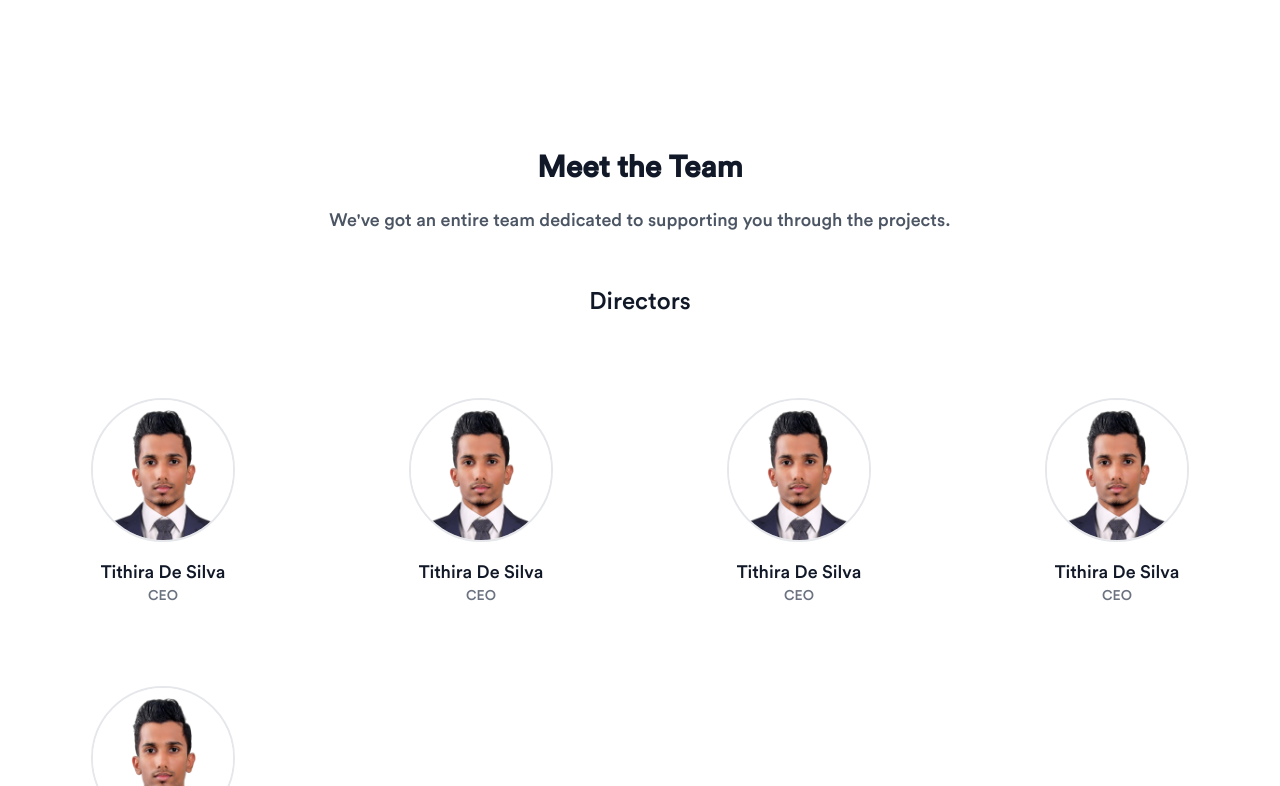
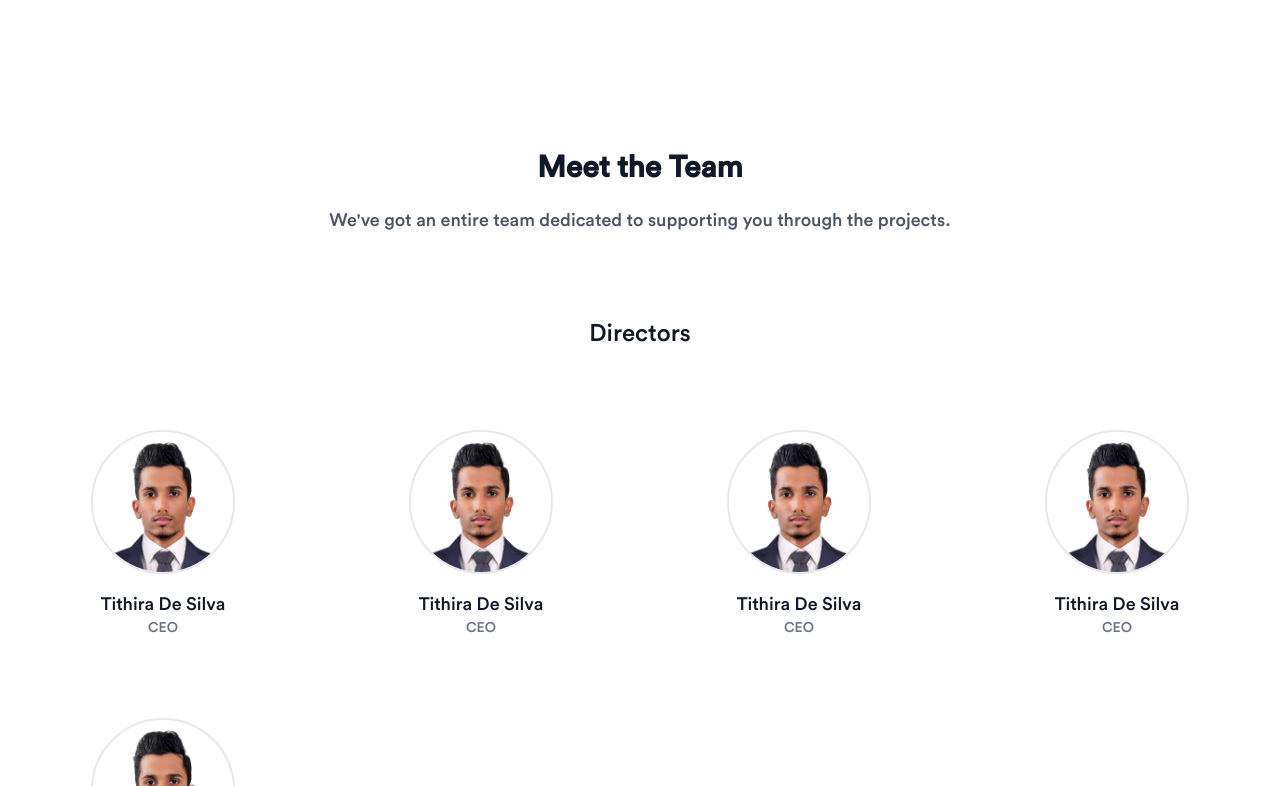
Before and after one commit to riyajath-ahamed/cbi-frontend, a React (Create React App) app: page /about in a window 1280 px wide. Shown: the part 803-1589 px from the top of the page. Built offline with nearby package versions, Linux system fonts and the light colour scheme.

Commit message:
update
update

```diff
--- a/src/components/aboutUsPage/AboutUsPage.js
+++ b/src/components/aboutUsPage/AboutUsPage.js
@@ -41,8 +41,8 @@ const AboutUsPage = () => {
     const renderTeam = (title, members) => {
         return (
             <div className="mb-16">
-          <h3 className="text-2xl font-medium text-center mb-20">{title}</h3>
-          <div className="grid grid-cols-2 sm:grid-cols-3 md:grid-cols-4 gap-6 gap-y-20 mb-20 justify-center mx-auto place-items-center">
+                <h3 className="text-2xl font-medium text-center mb-20 mt-20">{title}</h3>
+                <div className="grid grid-cols-2 sm:grid-cols-3 md:grid-cols-4 gap-6 gap-y-20 mt-30 justify-center">
                     {members.map((member, index) => (
                         <div
                             key={index}
@@ -58,6 +58,7 @@ const AboutUsPage = () => {
                         </div>
                     ))}
                 </div>
+
             </div>
         );
     };
@@ -92,7 +93,7 @@ const AboutUsPage = () => {
             </section>
 
             {/* Meet the Team Section */}
-      <section className="py-12">
+            <section className="py-12 mb-20">
                 <div className="max-w-7xl mx-auto px-4">
                     <h2 className="text-3xl font-bold text-center mb-4">Meet the Team</h2>
                     <p className="text-center text-lg text-gray-600 leading-loose mb-12">
```
Also changed, not shown: src/components/contactUs/contactUs.js (indentation only). Lines whose indentation alone changed are shown as unchanged.
